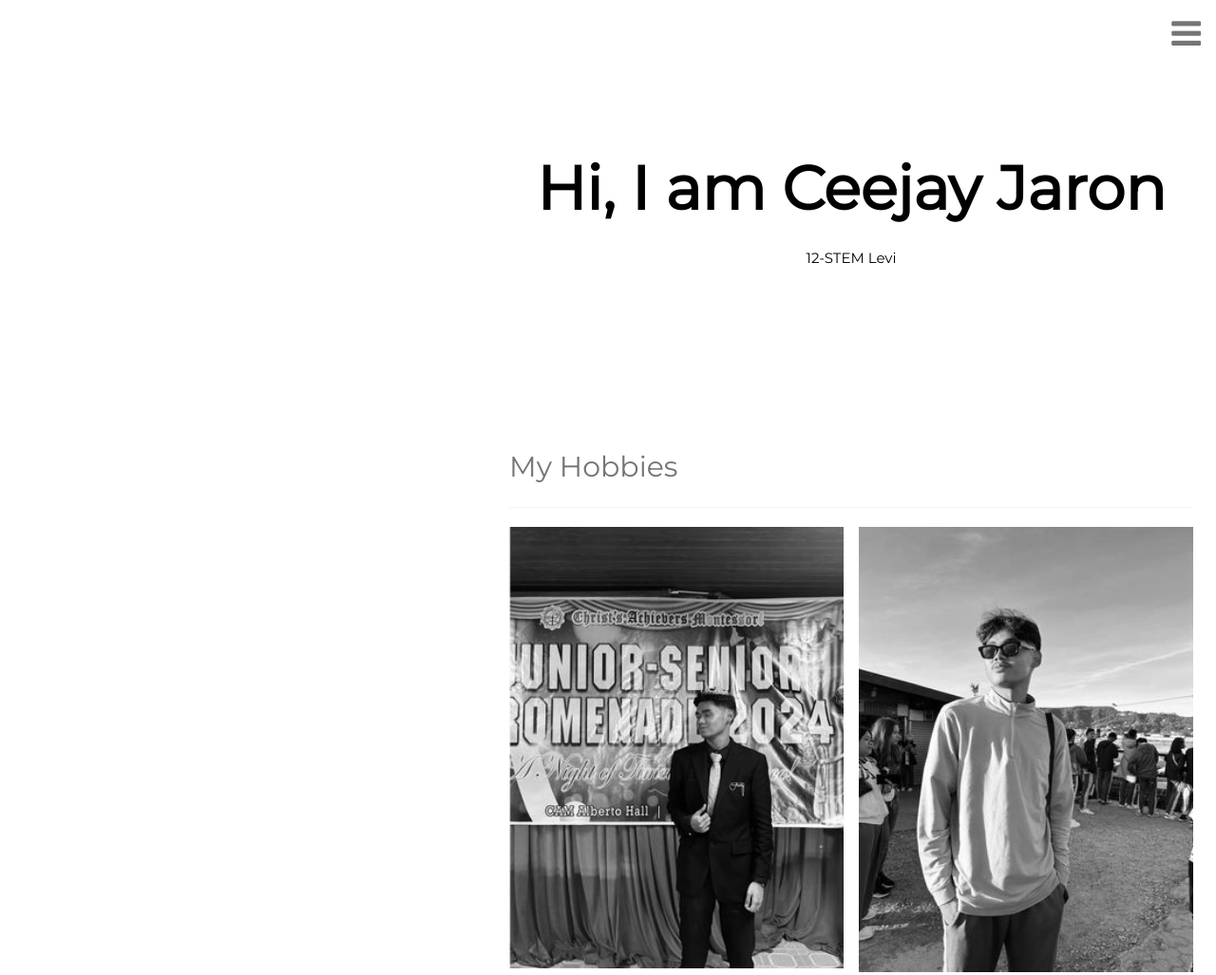
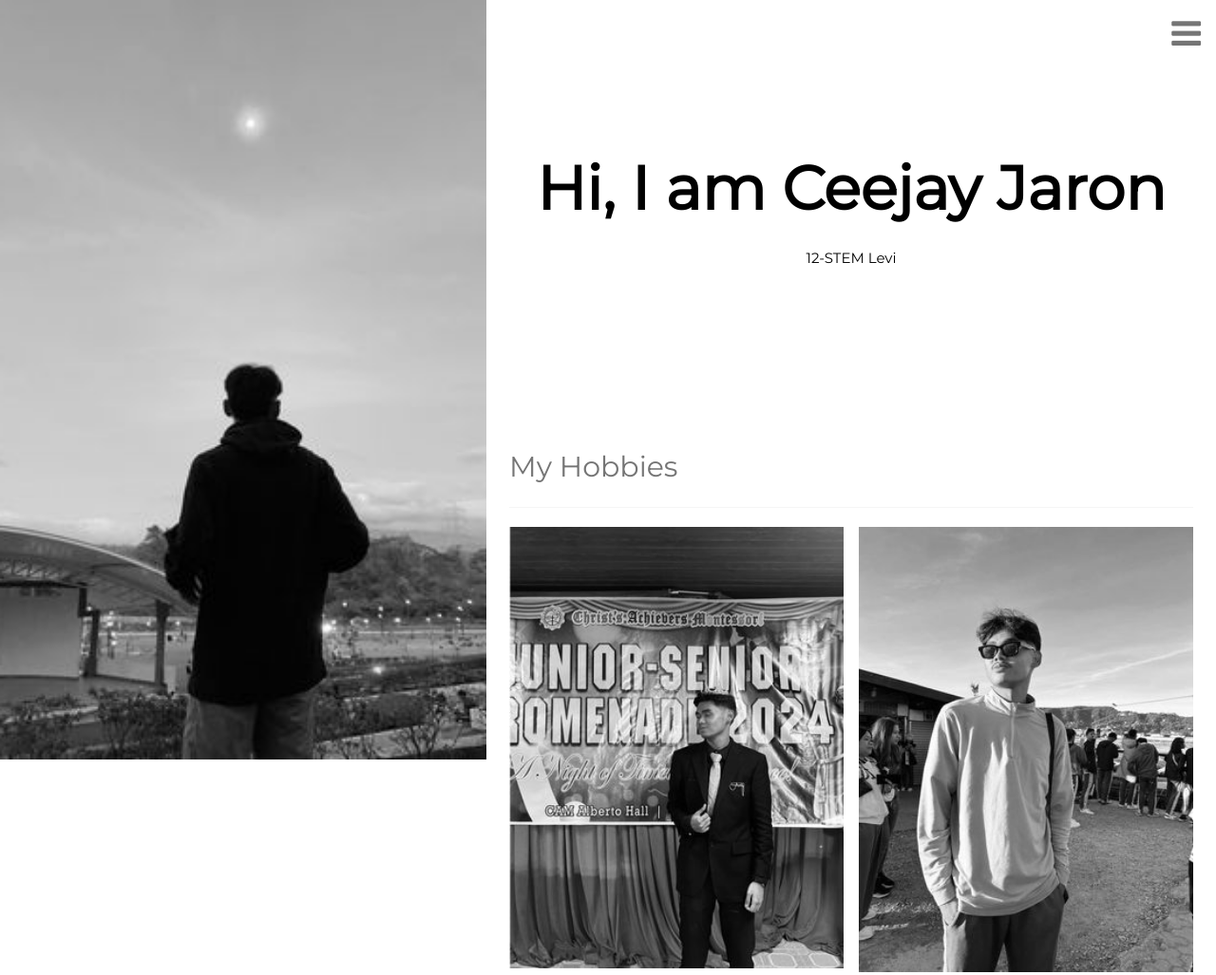
Before and after one commit to ceejayjaron/My-Autobiography, a plain HTML site: page index.html in a window 1280 px wide. Shown: the top 1027 px of the page at 95% size. Drawn offline with nearby package versions, Linux system fonts and the light colour scheme.

Commit message:
Update index.html

```diff
--- a/index.html
+++ b/index.html
@@ -14,7 +14,7 @@
       background-position: center;
       background-repeat: no-repeat;
       background-size: cover;
-      background-image: img7.jpg;
+      background-image: url('img7.jpg');
       min-height: 100%;
     }
     </style>
```
